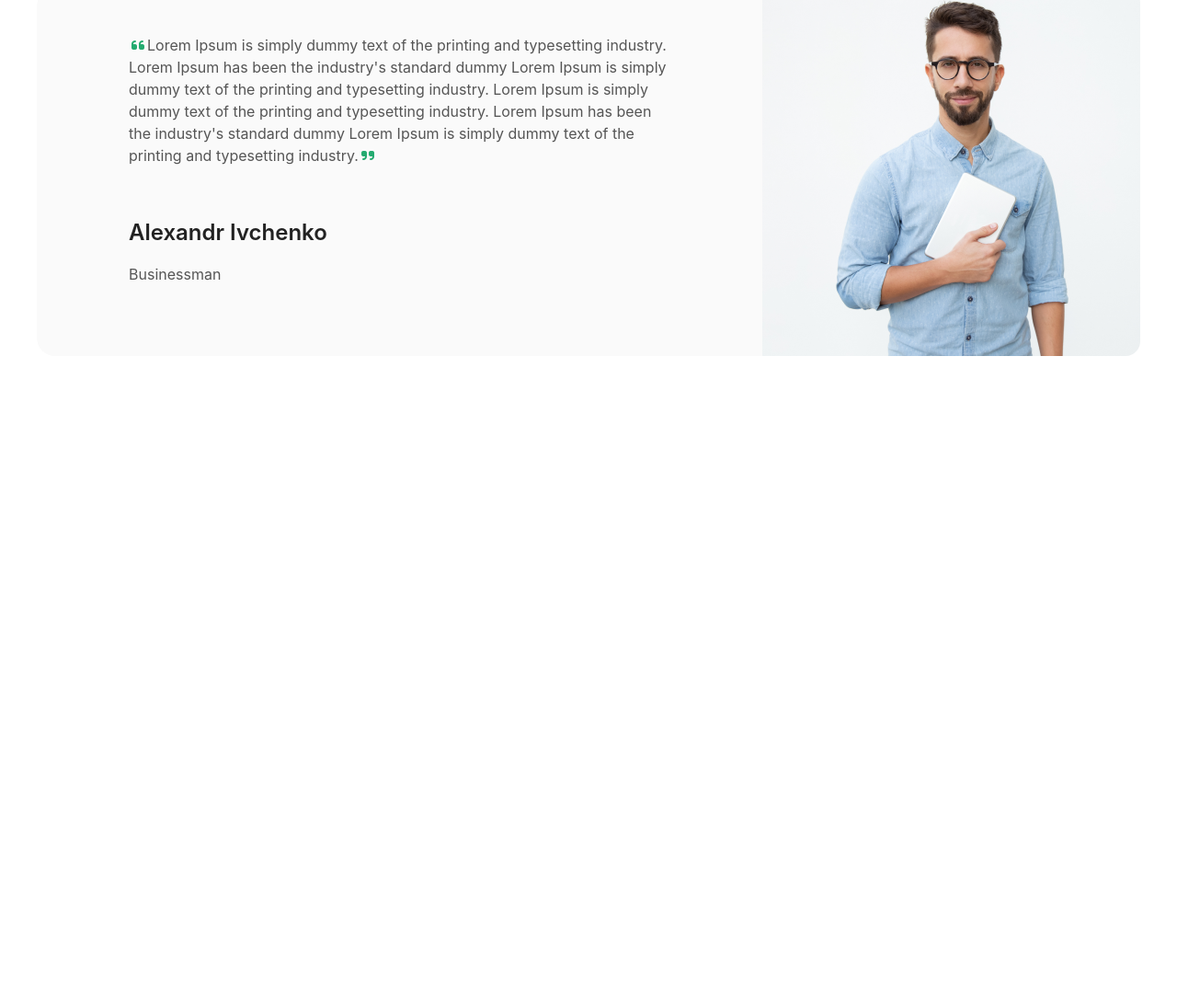
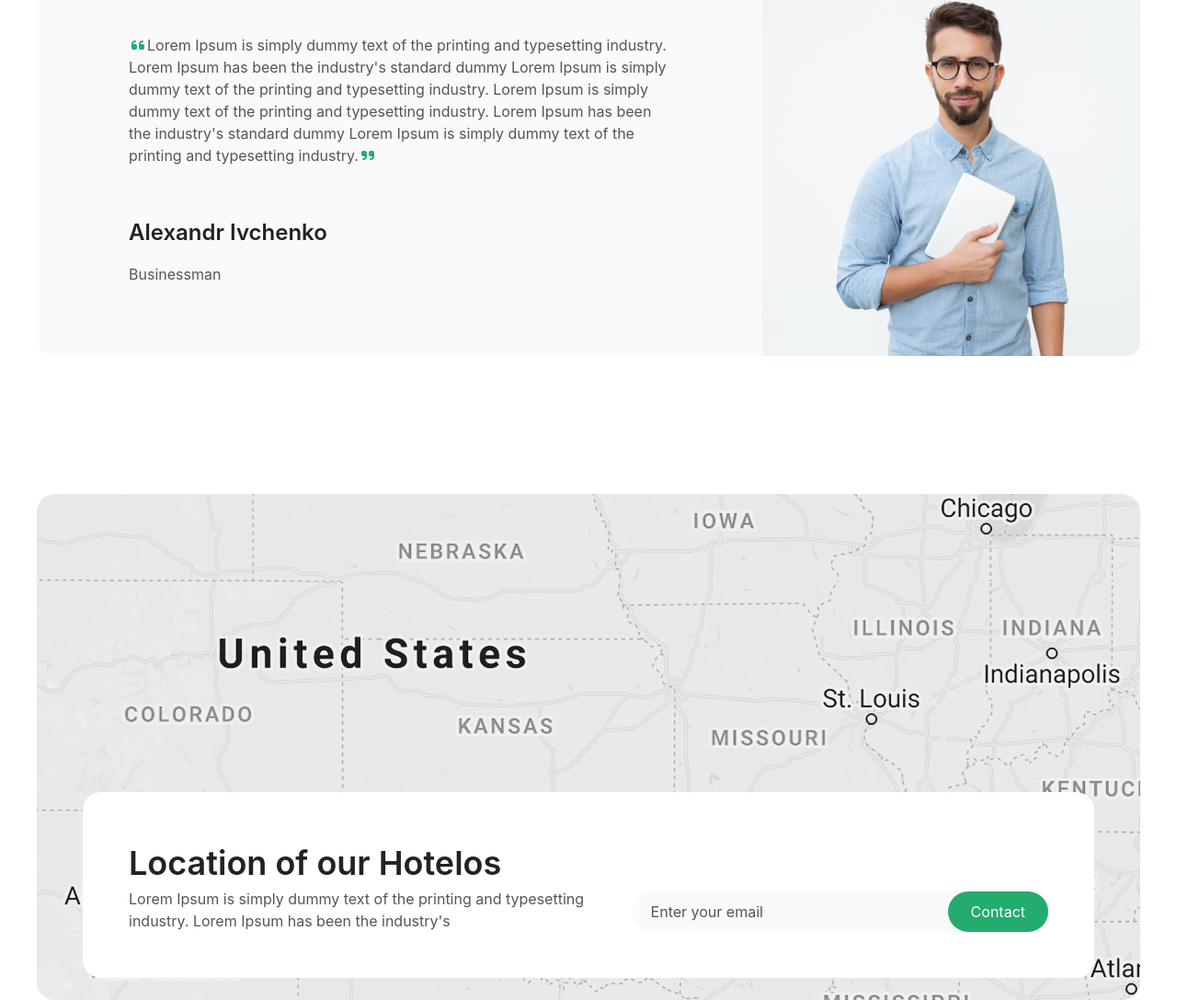
Before and after one commit to mahmadzoda09/Connecting, a website: page index.html in a window 1280 px wide. Shown: the part 2947-4034 px from the top of the page at 92% size. Before the commit the page ends 3334 px from the top, so only its background shows below. Drawn offline with nearby package versions, Linux system fonts and the light colour scheme; files that its build step writes are made by us from their sources; a web font is replaced by a local one.

Commit message:
Section6

```diff
--- a/index.html
+++ b/index.html
@@ -267,6 +267,18 @@
         </aside>
         <img src="src/Mask.png" alt="">
       </section>
+      <section class="h-[550px] bg-[url('/src/map.png')] max-w-300 m-auto rounded-[20px] lg:mt-[150px]  lg:flex items-center hidden lg:p-[50px]">
+        <div class="bg-white rounded-[20px] lg:mt-[300px] p-[50px] flex flex-col lg:flex-row justify-between items-center gap-[50px] ">
+          <aside class="flex flex-col lg:w-[50%]">
+            <h1 class="text-[#222222] text-[36px] font-semibold">Location of our Hotelos</h1>
+            <p class="text-[#555555] text-[16px]">Lorem Ipsum is simply dummy text of the printing and typesetting industry. Lorem Ipsum has been the industry's </p>
+          </aside>
+          <nav class="bg-[#FAFAFA] rounded-[50px] self-end-safe flex">
+            <input type="email" placeholder="Enter your email" class="placeholder:text-[#555555] p-[10px_75px_10px_20px] outline-none">
+            <button  class="bg-[#24AB70] text-white p-[10px_25px] rounded-[50px]">Contact</button>
+          </nav>
+        </div>
+      </section>
     </main>
   </body>
 </html>
```
Also changed, not shown: src/map.png (added).
